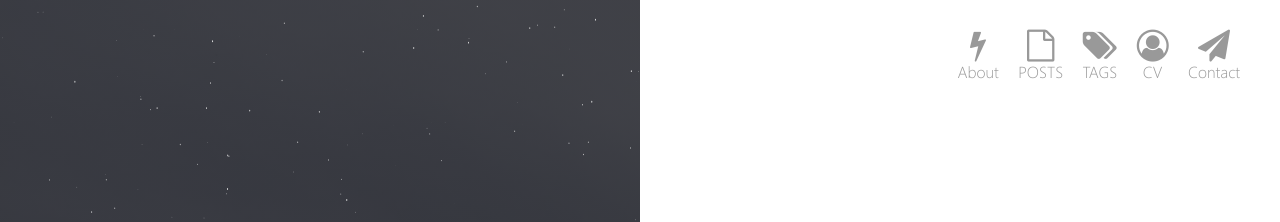
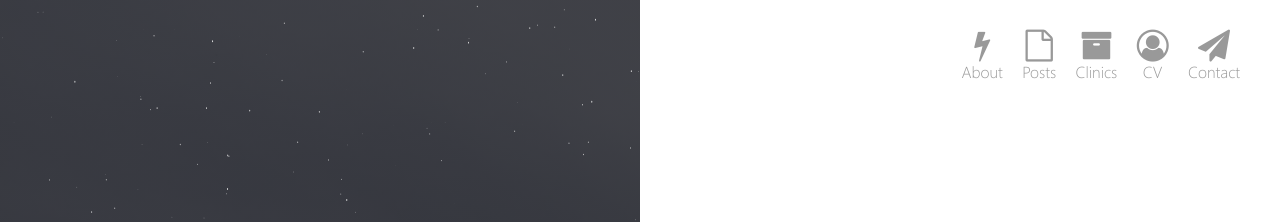
Before and after one commit to adamdjbrett/spirittwinslacrosse.com, a Jekyll site: the page built from index.md, in a window 1280 px wide. Shown: the top 222 px of the page. Built offline with Jekyll 4.4.1, drawn with Linux system fonts in a browser that asks for light colours; our own code applies the rules of GitHub Pages for plain Markdown files.

Commit message:
Update top-links.html
added clinics to nav

```diff
--- a/_includes/top-links.html
+++ b/_includes/top-links.html
@@ -8,13 +8,13 @@
   <li>
     <a href="{{ site.url }}/posts.html" title="Read My Ramblings">
       <i class="fa fa-file-o" aria-hidden="true"></i>
-      POSTS
+      Posts
     </a>
   </li>
   <li>
-    <a href="{{ site.url }}/tags.html" title="Search My Ramblings">
-      <i class="fa fa-tags" aria-hidden="true"></i>
-      TAGS
+    <a href="{{ site.url }}/clinics/" title="Field and Box Clinics">
+      <i class="fa fa-archive" aria-hidden="true"></i>
+      Clinics
     </a>
   </li>
   <li>
```
